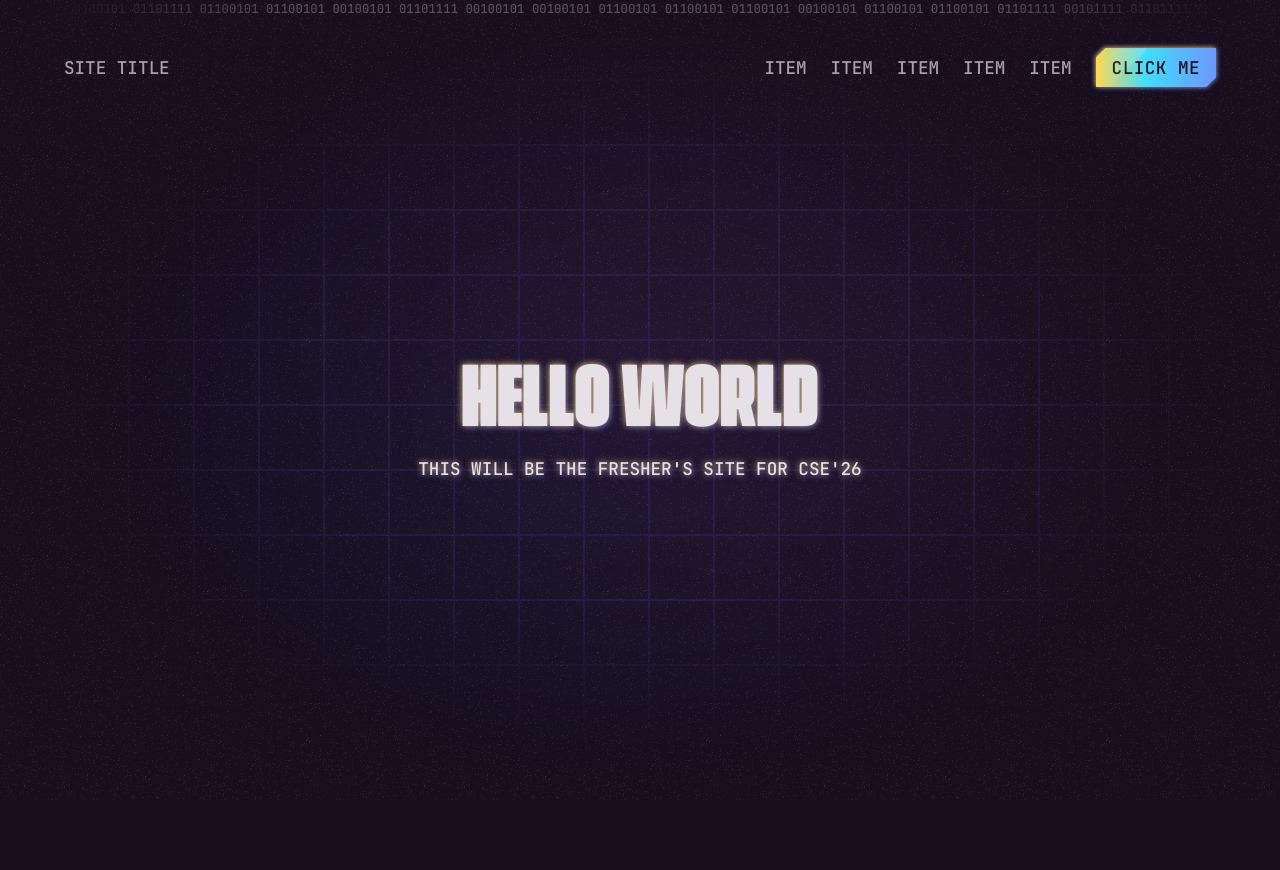
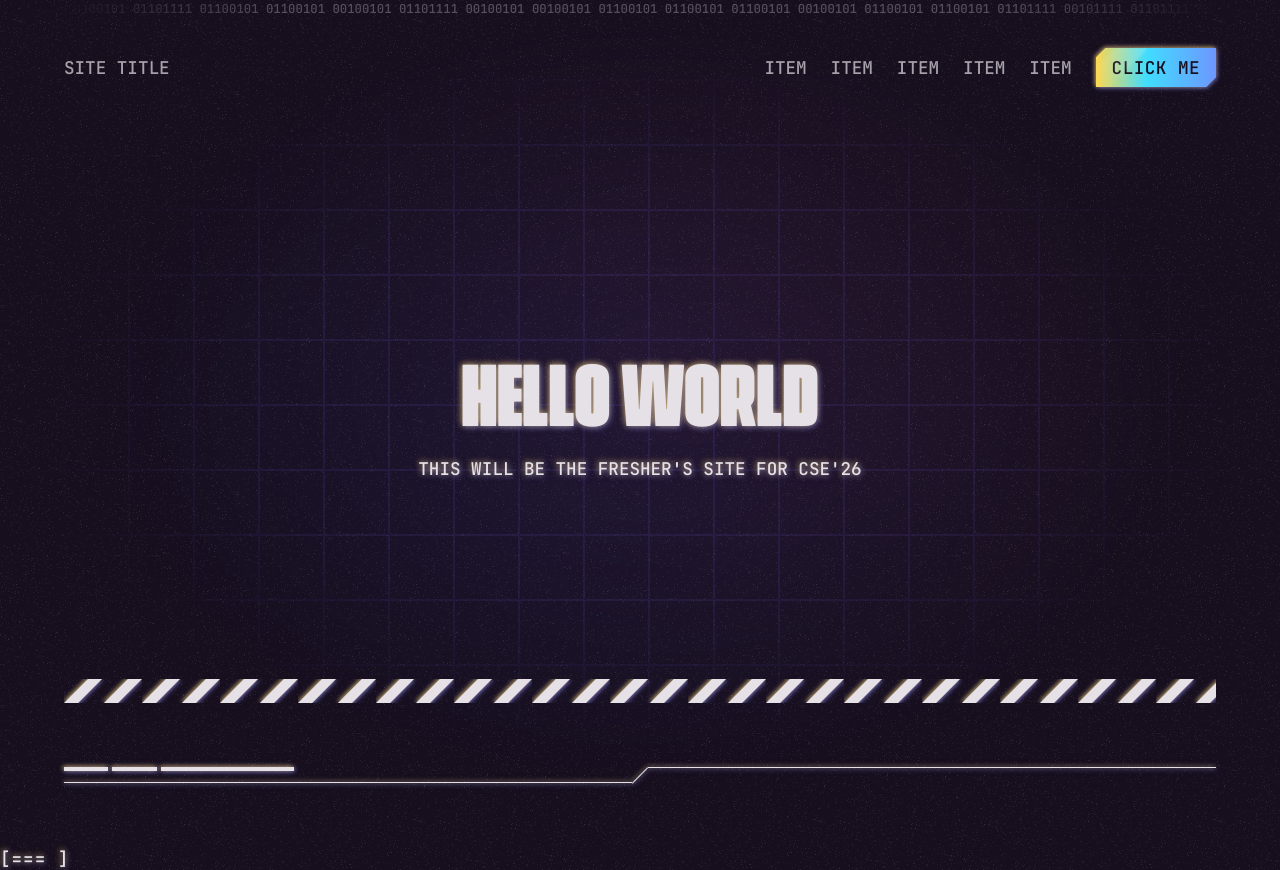
Before and after one commit to dashroshan/iiit-bbsr-cse-26, a React (Create React App) app in the folder frontend/: page / in a window 1280 px wide. Before the commit the page ends 800 px from the top, so only its background shows below. Built offline with nearby package versions, Linux system fonts and the light colour scheme.

Commit message:
section lines, equal loading

```diff
--- a/frontend/src/App.js
+++ b/frontend/src/App.js
@@ -3,6 +3,10 @@ import HomePage from './routes/homePage';
 
 import TopBinary from './components/topBinary';
 import NavBar from './components/navBar';
+
+import AngledLine from './components/angledLine';
+import EqualLoading from './components/equalLoading';
+import FuturisticLine from './components/futuristicLine';
 
 function App() {
     return (
@@ -12,6 +16,9 @@ function App() {
             <Routes>
                 <Route path="/" element={<HomePage />} />
             </Routes>
+            <AngledLine />
+            <FuturisticLine />
+            <EqualLoading />
         </div>
     );
 }
--- /dev/null
+++ b/frontend/src/components/angledLine.js
@@ -0,0 +1,9 @@
+import classes from "./angledLine.module.css";
+
+export default function AngledLine(props) {
+    return (
+        <div className={classes.angledLineWrap}>
+            <div className={classes.angledLine}></div>
+        </div>
+    );
+}
--- /dev/null
+++ b/frontend/src/components/angledLine.module.css
@@ -0,0 +1,18 @@
+.angledLine {
+    max-width: 1312px;
+    height: 24px;
+    margin-right: auto;
+    margin-bottom: 64px;
+    margin-left: auto;
+    background: url('../assets/repeater.svg');
+}
+
+.angledLineWrap {
+    padding: 0 64px;
+}
+
+@media (max-width: 600px) {
+    .angledLineWrap {
+        padding: 0 24px;
+    }
+}
--- /dev/null
+++ b/frontend/src/components/equalLoading.js
@@ -0,0 +1,27 @@
+import classes from "./equalLoading.module.css";
+import { useState, useEffect } from "react";
+
+export default function EqualLoading() {
+    let options = ["    ", "=   ", "==  ", "=== ", "====", " ===", "  ==", "   =", "    "];
+    const [loadingStr, setLodingStr] = useState({ str: options[0], curId: 0, forward: true });
+
+    const getLoadingStr = () => {
+        let curId = loadingStr.curId;
+        let forward = loadingStr.forward;
+        if (curId === 0) forward = true;
+        else if (curId === options.length - 1) forward = false;
+        curId = (forward) ? (curId + 1) : (curId - 1);
+        return { str: `[${options[loadingStr.curId]}]`, curId: curId, forward: forward };
+    }
+
+    useEffect(() => {
+        const myInterval = setInterval(() => {
+            setLodingStr(getLoadingStr());
+        }, 150);
+        return () => clearInterval(myInterval);
+    });
+
+    return (
+        <div className={classes.loadingStr}>{loadingStr.str}</div>
+    );
+}
--- /dev/null
+++ b/frontend/src/components/equalLoading.module.css
@@ -0,0 +1,4 @@
+.loadingStr {
+    letter-spacing: 1px;
+    white-space: pre;
+}
--- /dev/null
+++ b/frontend/src/components/futuristicLine.js
@@ -0,0 +1,20 @@
+import classes from "./futuristicLine.module.css";
+
+export default function FuturisticLine() {
+    return (
+        <div className={classes.futuristicLine}>
+            <div className={classes.linewrap}>
+                <div className={classes.garnish_wrapper}>
+                    <div className={classes.garnish + " " + classes.short}></div>
+                    <div className={classes.garnish + " " + classes.short}></div>
+                    <div className={classes.garnish + " " + classes.long}></div >
+                </div >
+                <div className={classes.long}></div>
+                <div className={classes.angled_wrapper}>
+                    <div className={classes.angled}></div>
+                </div>
+                <div className={classes.short}></div>
+            </div >
+        </div>
+    );
+}
--- /dev/null
+++ b/frontend/src/components/futuristicLine.module.css
@@ -0,0 +1,81 @@
+.futuristicLine {
+    max-width: 1312px;
+    padding: 0 64px;
+    margin: 0 auto;
+}
+
+@media (max-width: 600px) {
+    .futuristicLine {
+        padding: 0 24px;
+    }
+}
+
+.linewrap {
+    -webkit-box-align: center;
+    align-items: center;
+    display: flex;
+    height: 16px;
+    position: relative;
+    width: 100%;
+    filter: drop-shadow(rgba(255, 215, 77, 0.6) -1px -1px 2px) drop-shadow(rgba(124, 127, 255, 0.6) 1px 1px 2px);
+    margin-top: 0px;
+    margin-bottom: 64px;
+}
+
+.garnish_wrapper {
+    display: flex;
+    gap: 4px;
+    height: 4px;
+    left: 0px;
+    position: absolute;
+    top: 0px;
+    width: 20%;
+}
+
+.garnish {
+    background: rgb(229, 225, 230);
+    height: 100%;
+}
+
+.garnish.short {
+    width: 25%;
+    height: 100%;
+}
+
+.garnish.long {
+    width: 75%;
+    height: 100%;
+}
+
+.long {
+    align-self: flex-end;
+    background: rgb(229, 225, 230);
+    height: 1px;
+    width: 50%;
+}
+
+.short {
+    align-self: flex-start;
+    background: rgb(229, 225, 230);
+    height: 1px;
+    width: 50%;
+}
+
+.angled_wrapper {
+    -webkit-box-align: center;
+    align-items: center;
+    display: flex;
+    height: 100%;
+    -webkit-box-pack: center;
+    justify-content: center;
+    overflow: hidden;
+    width: 16px;
+}
+
+.angled {
+    background: rgb(229, 225, 230);
+    height: 1px;
+    position: absolute;
+    transform: rotate(-45deg);
+    width: 22px;
+}
```
Also changed, not shown: frontend/src/assets/repeater.svg (added).
